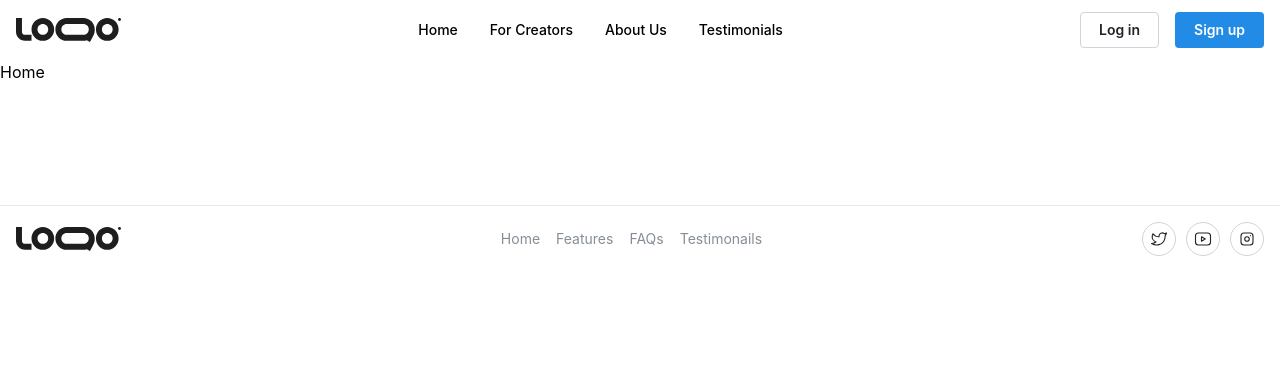
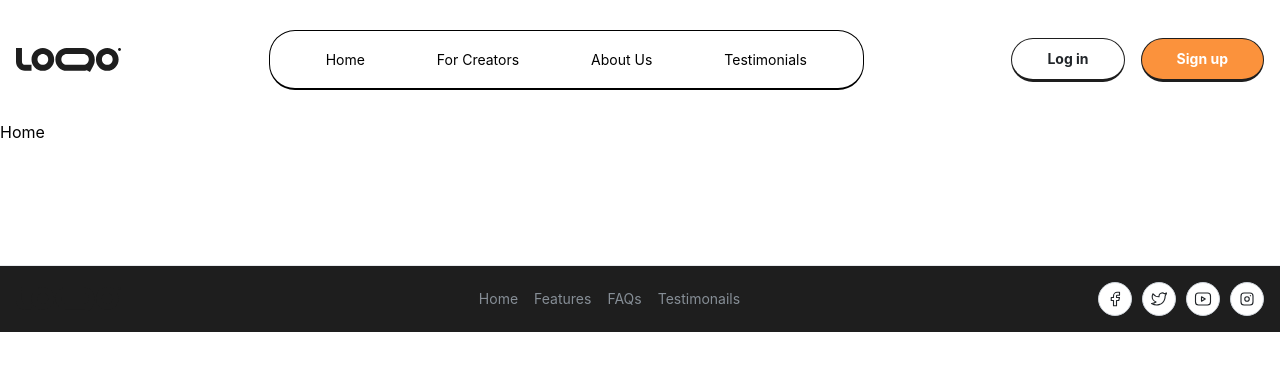
Before and after one commit to ShaYri12/TopExpert, a Next.js app: page / in a window 1280 px wide. Shown: the top 370 px of the page. Built offline with nearby package versions, Linux system fonts and the light colour scheme.

Commit message:
desktop header done

```diff
--- a/app/components/Footer.tsx
+++ b/app/components/Footer.tsx
@@ -1,6 +1,6 @@
 'use client'
 import { Anchor, Group, ActionIcon, rem } from '@mantine/core';
-import { IconBrandTwitter, IconBrandYoutube, IconBrandInstagram } from '@tabler/icons-react';
+import { IconBrandTwitter, IconBrandYoutube, IconBrandInstagram, IconBrandFacebook } from '@tabler/icons-react';
 import classes from './FooterCentered.module.css';
 
 const links = [
@@ -33,6 +33,9 @@ export function FooterCentered() {
 
         <Group gap="xs" justify="flex-end" wrap="nowrap">
           <ActionIcon size="lg" variant="default" radius="xl">
+            <IconBrandFacebook style={{ width: rem(18), height: rem(18) }} stroke={1.5} />
+          </ActionIcon>
+          <ActionIcon size="lg" variant="default" radius="xl">
             <IconBrandTwitter style={{ width: rem(18), height: rem(18) }} stroke={1.5} />
           </ActionIcon>
           <ActionIcon size="lg" variant="default" radius="xl">
--- a/app/components/FooterCentered.module.css
+++ b/app/components/FooterCentered.module.css
@@ -1,6 +1,7 @@
 .footer {
     margin-top: rem(120px);
     border-top: rem(1px) solid light-dark(var(--mantine-color-gray-2), var(--mantine-color-dark-5));
+    background-color: #1E1E1E;
   }
 
   .inner {
--- a/app/components/Header.tsx
+++ b/app/components/Header.tsx
@@ -12,7 +12,7 @@ import classes from './HeaderMegaMenu.module.css';
 import { useDisclosure } from '@mantine/hooks';
 
 const menuItems = [
-  { label: 'Home', href: '#' },
+  { label: 'Home', href: '/' },
   { label: 'For Creators', href: '#' },
   { label: 'About Us', href: '#' },
   { label: 'Testimonials', href: '#' },
@@ -22,12 +22,12 @@ export function HeaderMegaMenu() {
   const [isOpen, { toggle, close }] = useDisclosure();
 
   return (
-    <Group pos="relative" w="100%">
+    <Group pos="relative" w="100%" py="30px">
       <header className={classes.header} >
         <Group justify="space-between" h="100%">
-          <img src="/assets/logo.svg" alt="Logo" />
+          <img height={"24px"} src="/assets/logo.svg" alt="Logo" />
 
-          <Group h="100%" gap={0} visibleFrom="sm" >
+          <Group  h="100%" gap={"40px"} visibleFrom="sm" py="14px" px="40px" display={"flex"} className='border border-[0.5px] border-b-[2px] border-[#000000] rounded-[26px]'>
             {menuItems.map((item) => (
               <a key={item.label} href={item.href} className={classes.link}>
                 {item.label}
@@ -35,9 +35,9 @@ export function HeaderMegaMenu() {
             ))}
           </Group>
 
-          <Group visibleFrom="sm">
-            <Button variant="default">Log in</Button>
-            <Button>Sign up</Button>
+          <Group visibleFrom="sm" h="100%">
+            <Button variant="default" radius={"35px"} className={classes.button} >Log in</Button>
+            <Button radius={"35px"} bg={"#FB923C"} className={classes.button}>Sign up</Button>
           </Group>
 
           <Burger opened={isOpen} onClick={toggle} hiddenFrom="sm" />
--- a/app/components/HeaderMegaMenu.module.css
+++ b/app/components/HeaderMegaMenu.module.css
@@ -14,8 +14,9 @@
   padding-right: var(--mantine-spacing-md);
   text-decoration: none;
   color: light-dark(var(--mantine-color-black), var(--mantine-color-white));
-  font-weight: 500;
-  font-size: var(--mantine-font-size-sm);
+  font-weight: 400;
+  font-size: 14px;
+  line-height: 17.85px;
 
   @media (max-width: 48em) { /* Use actual breakpoint value instead of $mantine-breakpoint-sm */
     height: 42px;
@@ -27,21 +28,12 @@
   }
 }
 
-.subLink {
-  width: 100%;
-  padding: var(--mantine-spacing-xs) var(--mantine-spacing-md);
-  border-radius: var(--mantine-radius-md);
-
-  &:hover {
-    background-color: light-dark(var(--mantine-color-gray-0), var(--mantine-color-dark-7));
-  }
+.button{
+  border: 1px solid #1E1E1E !important;
+  border-bottom: 3px solid #1E1E1E !important;
+  padding: 0 35px !important;
+  height: 44px !important;
+  font-weight: 700 !important;
+  font-size: 14px !important;
+  line-height: 17.85px !important;
 }
-
-.dropdownFooter {
-  background-color: light-dark(var(--mantine-color-gray-0), var(--mantine-color-dark-7));
-  margin: calc(var(--mantine-spacing-md) * -1);
-  margin-top: var(--mantine-spacing-sm);
-  padding: var(--mantine-spacing-md) calc(var(--mantine-spacing-md) * 2);
-  padding-bottom: var(--mantine-spacing-xl);
-  border-top: 1px solid light-dark(var(--mantine-color-gray-1), var(--mantine-color-dark-5));
-}
```
